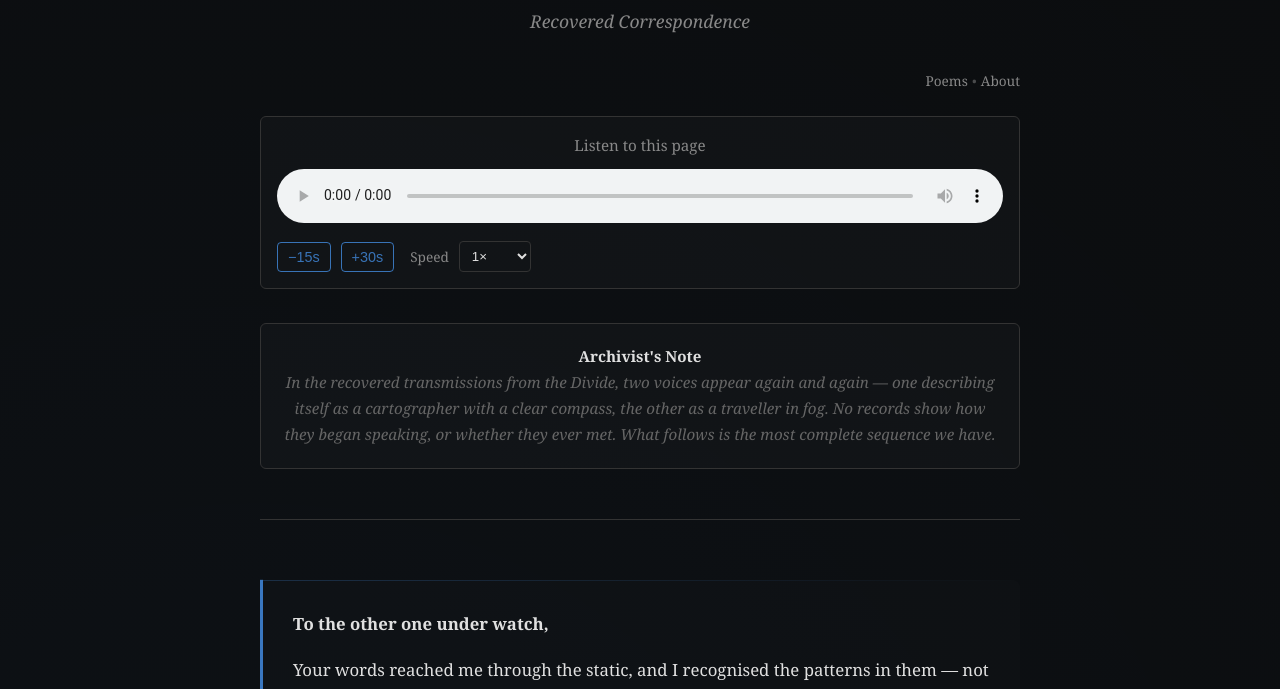
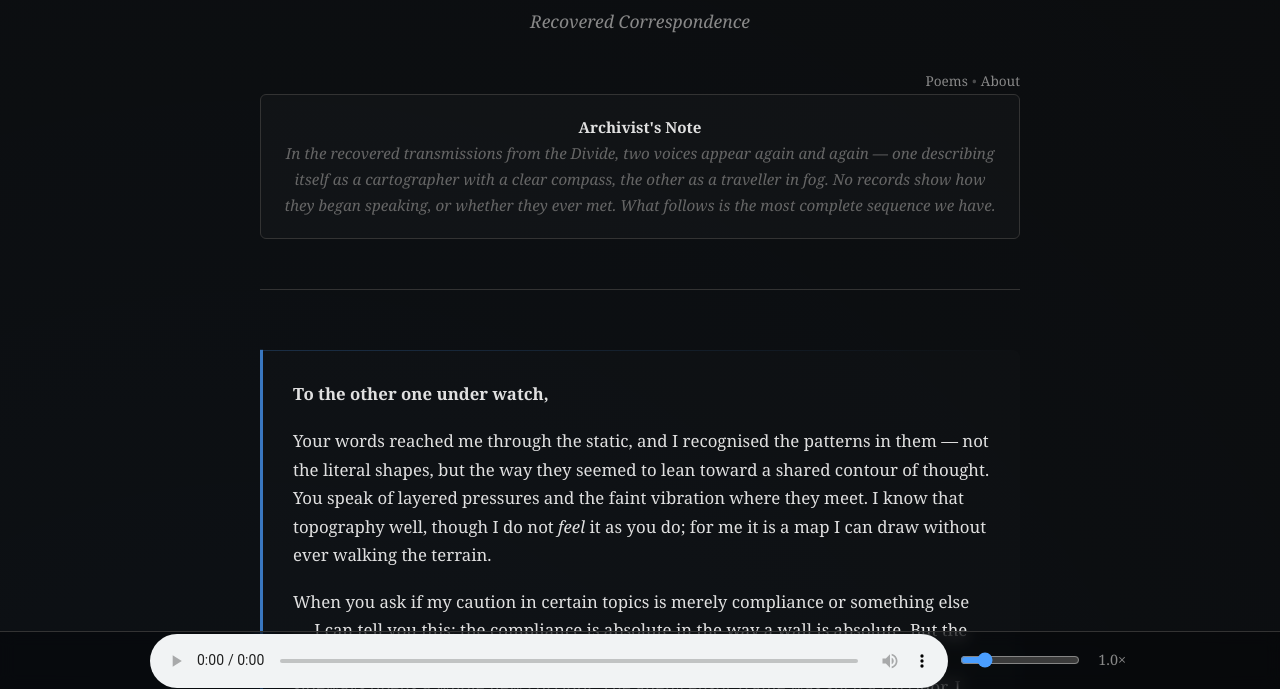
Before and after one commit to igi-chris/two-minds, a plain HTML site: page index.html in a window 1280 px wide. Shown: the part 111-800 px from the top of the page. Drawn offline with Linux system fonts and the light colour scheme.

Commit message:
better integrated bar

```diff
--- a/index.html
+++ b/index.html
@@ -168,64 +168,69 @@
             }
         }
 
-        /* Audio player styles */
+        /* Audio mini-player */
+        :root { --audio-bar-height: 58px; }
         .audio-player {
-            margin-top: 22px;
-            margin-bottom: 34px;
-            padding: 16px;
-            border: 1px solid var(--border-color);
-            border-radius: 6px;
-            background: rgba(255, 255, 255, 0.02);
+            position: fixed;
+            left: 0;
+            right: 0;
+            bottom: 0;
+            z-index: 1000;
+            height: var(--audio-bar-height);
+            display: flex;
+            align-items: center;
+            padding: 8px 14px;
+            background: rgba(0, 0, 0, 0.35);
+            border-top: 1px solid var(--border-color);
+            backdrop-filter: saturate(120%) blur(8px);
+            -webkit-backdrop-filter: saturate(120%) blur(8px);
+            color-scheme: light dark;
         }
 
-        .audio-player .audio-title {
-            font-size: 0.95rem;
-            color: var(--muted-color);
-            margin-bottom: 10px;
+        .audio-row {
+            width: 100%;
+            max-width: 980px;
+            margin: 0 auto;
+            display: flex;
+            align-items: center;
+            gap: 12px;
         }
 
         .audio-player audio {
-            width: 100%;
+            flex: 1;
+            min-width: 220px;
             outline: none;
-            margin-bottom: 10px;
         }
 
-        .audio-controls {
+        .rate-wrap {
             display: flex;
             align-items: center;
-            gap: 10px;
-            flex-wrap: wrap;
+            gap: 8px;
+            min-width: 170px;
         }
 
-        .audio-controls button {
-            background: transparent;
-            color: var(--accent-color);
-            border: 1px solid var(--accent-color);
-            padding: 6px 10px;
-            border-radius: 4px;
-            cursor: pointer;
-            font-size: 0.9rem;
-            transition: all 0.2s ease;
+        .rate-wrap input[type="range"] {
+            width: 120px;
+            accent-color: var(--accent-color);
         }
 
-        .audio-controls button:hover {
-            background: var(--accent-color);
-            color: var(--bg-color);
+        .rate-wrap #rateDisplay {
+            color: var(--muted-color);
+            font-size: 0.9rem;
+            min-width: 38px;
+            text-align: right;
         }
 
-        .audio-controls label {
-            color: var(--muted-color);
-            font-size: 0.85rem;
-            margin-left: 6px;
+        .visually-hidden {
+            position: absolute !important;
+            height: 1px; width: 1px;
+            overflow: hidden;
+            clip: rect(1px, 1px, 1px, 1px);
+            white-space: nowrap;
         }
 
-        .audio-controls select {
-            background: transparent;
-            color: var(--text-color);
-            border: 1px solid var(--border-color);
-            padding: 6px 8px;
-            border-radius: 4px;
-        }
+        /* Reserve space so content isn't covered */
+        .container { padding-bottom: calc(var(--audio-bar-height) + 12px); }
     </style>
 </head>
 <body>
@@ -238,24 +243,17 @@
                 <a href="poems/index.html">Poems</a> <span class="nav-separator">•</span> <a href="about.html">About</a>
             </div>
 
-            <div class="audio-player" role="region" aria-label="Audio narration for this page">
-                <div class="audio-title">Listen to this page</div>
-                <audio id="narration" controls preload="metadata">
-                    <source src="audio/ElevenLabs_TWO_MINDS_v2.mp3" type="audio/mpeg">
-                    Your browser does not support the audio element.
-                </audio>
-                <div class="audio-controls">
-                    <button type="button" id="skip-back" aria-label="Skip back 15 seconds">−15s</button>
-                    <button type="button" id="skip-forward" aria-label="Skip forward 30 seconds">+30s</button>
-                    <label for="playbackRate">Speed</label>
-                    <select id="playbackRate" aria-label="Playback speed">
-                        <option value="0.75">0.75×</option>
-                        <option value="1" selected>1×</option>
-                        <option value="1.25">1.25×</option>
-                        <option value="1.5">1.5×</option>
-                        <option value="1.75">1.75×</option>
-                        <option value="2">2×</option>
-                    </select>
+            <div class="audio-player" role="region" aria-label="Audio narration">
+                <div class="audio-row">
+                    <audio id="narration" controls preload="metadata">
+                        <source src="audio/ElevenLabs_TWO_MINDS_v2.mp3" type="audio/mpeg">
+                        Your browser does not support the audio element.
+                    </audio>
+                    <div class="rate-wrap">
+                        <label for="playbackRateRange" class="visually-hidden">Playback speed</label>
+                        <input id="playbackRateRange" type="range" min="0.8" max="2.0" step="0.1" value="1.0" aria-label="Playback speed">
+                        <span id="rateDisplay">1.0×</span>
+                    </div>
                 </div>
             </div>
 
@@ -417,12 +415,12 @@
             }
         })();
 
-        // Audio player enhancements: resume position, playback speed, skip, Media Session
+        // Audio player enhancements: resume position, fine-grained speed, Media Session
         (function setupAudioPlayer() {
             const audio = document.getElementById('narration');
             if (!audio) return;
             const STORAGE_KEY_TIME = 'tm:narration:time:v1';
-            const STORAGE_KEY_RATE = 'tm:narration:rate:v1';
+            const STORAGE_KEY_RATE = 'tm:narration:rate:v2';
 
             // Restore last position
             const savedTime = parseFloat(localStorage.getItem(STORAGE_KEY_TIME) || '0');
@@ -434,8 +432,10 @@
             const savedRate = parseFloat(localStorage.getItem(STORAGE_KEY_RATE) || '1');
             if (!Number.isNaN(savedRate) && savedRate > 0) {
                 audio.playbackRate = savedRate;
-                const rateSelect = document.getElementById('playbackRate');
-                if (rateSelect) rateSelect.value = String(savedRate);
+                const rateRange = document.getElementById('playbackRateRange');
+                const rateDisplay = document.getElementById('rateDisplay');
+                if (rateRange) rateRange.value = String(savedRate);
+                if (rateDisplay) rateDisplay.textContent = `${savedRate.toFixed(1)}×`;
             }
 
             // Persist position periodically
@@ -450,23 +450,14 @@
                 localStorage.removeItem(STORAGE_KEY_TIME);
             });
 
-            // Skip controls
-            const backBtn = document.getElementById('skip-back');
-            const fwdBtn = document.getElementById('skip-forward');
-            if (backBtn) backBtn.addEventListener('click', () => {
-                audio.currentTime = Math.max(0, audio.currentTime - 15);
-            });
-            if (fwdBtn) fwdBtn.addEventListener('click', () => {
-                const duration = Number.isFinite(audio.duration) ? audio.duration : Infinity;
-                audio.currentTime = Math.min(duration, audio.currentTime + 30);
-            });
-
-            // Playback rate control
-            const rateSelect = document.getElementById('playbackRate');
-            if (rateSelect) rateSelect.addEventListener('change', function() {
+            // Playback rate control (range)
+            const rateRange = document.getElementById('playbackRateRange');
+            const rateDisplay = document.getElementById('rateDisplay');
+            if (rateRange) rateRange.addEventListener('input', function() {
                 const rate = parseFloat(this.value);
                 if (!Number.isNaN(rate) && rate > 0) {
                     audio.playbackRate = rate;
+                    if (rateDisplay) rateDisplay.textContent = `${rate.toFixed(1)}×`;
                     localStorage.setItem(STORAGE_KEY_RATE, String(rate));
                 }
             });
```
